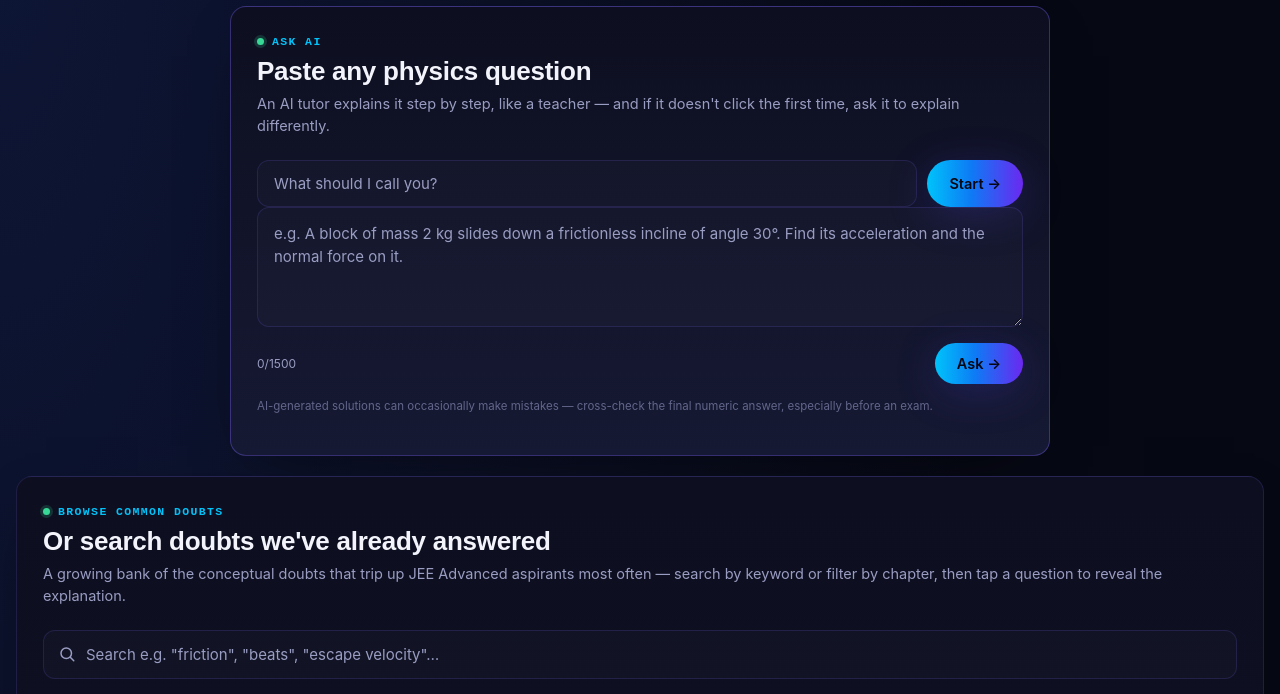
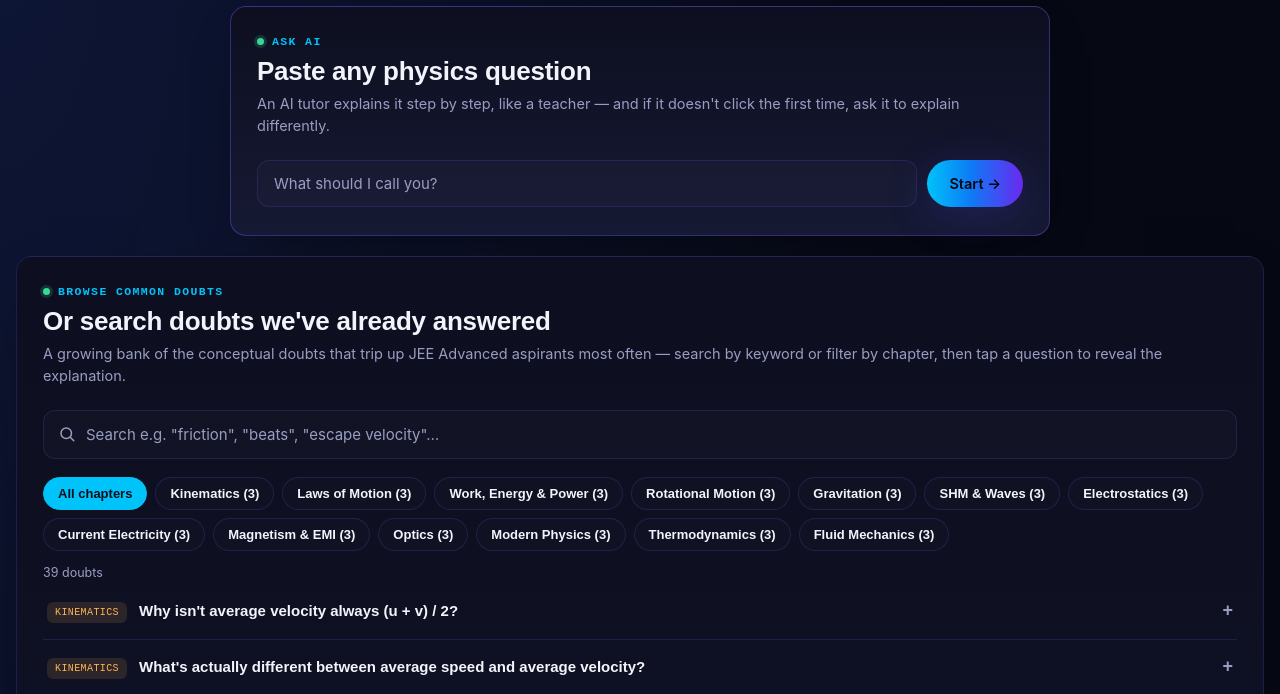
Before and after one commit to maurya-ayush02/AyuVerse-, a website: page physics-doubt.html in a window 1280 px wide. Shown: the part 90-784 px from the top of the page. Drawn offline with Linux system fonts and the light colour scheme.

Commit message:
Update physics-doubt.html

```diff
--- a/physics-doubt.html
+++ b/physics-doubt.html
@@ -646,24 +646,6 @@
         <p class="ai-disclaimer">AI-generated solutions can occasionally make mistakes — cross-check the final numeric
           answer.</p>
       </div>
-
-
-
-
-      <textarea id="ai-question" maxlength="1500"
-        placeholder="e.g. A block of mass 2 kg slides down a frictionless incline of angle 30°. Find its acceleration and the normal force on it."></textarea>
-      <div class="solve-row">
-        <span class="char-count"><span id="char-count">0</span>/1500</span>
-        <button class="btn primary" id="solve-btn" type="button">Ask →</button>
-      </div>
-
-      <div class="ai-status hidden" id="ai-status">
-        <span class="spinner"></span>
-        <span>Working through it…</span>
-      </div>
-      <div class="ai-error hidden" id="ai-error"></div>
-      <p class="ai-disclaimer">AI-generated solutions can occasionally make mistakes — cross-check the final numeric
-        answer, especially before an exam.</p>
     </div>
   </div>
 
```
